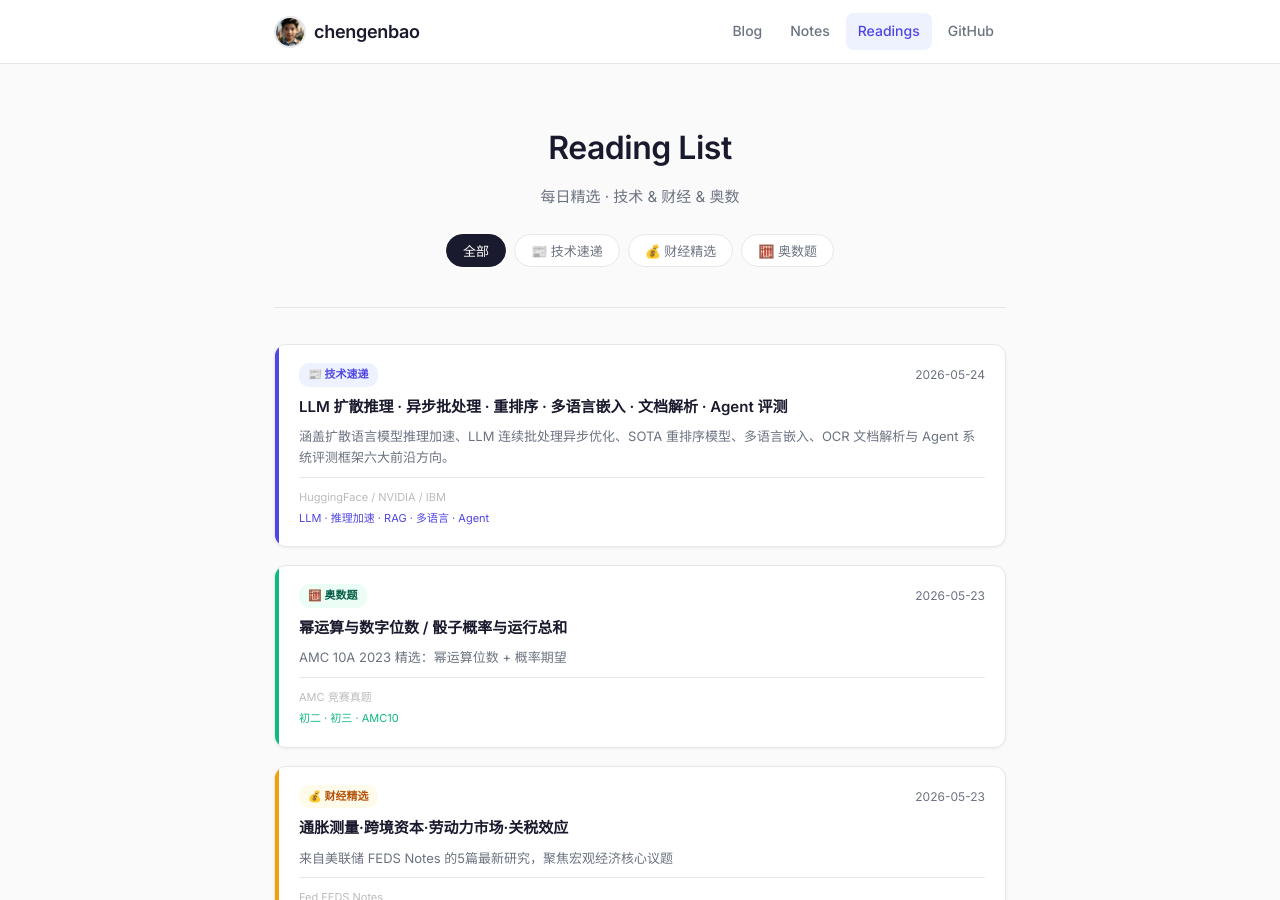
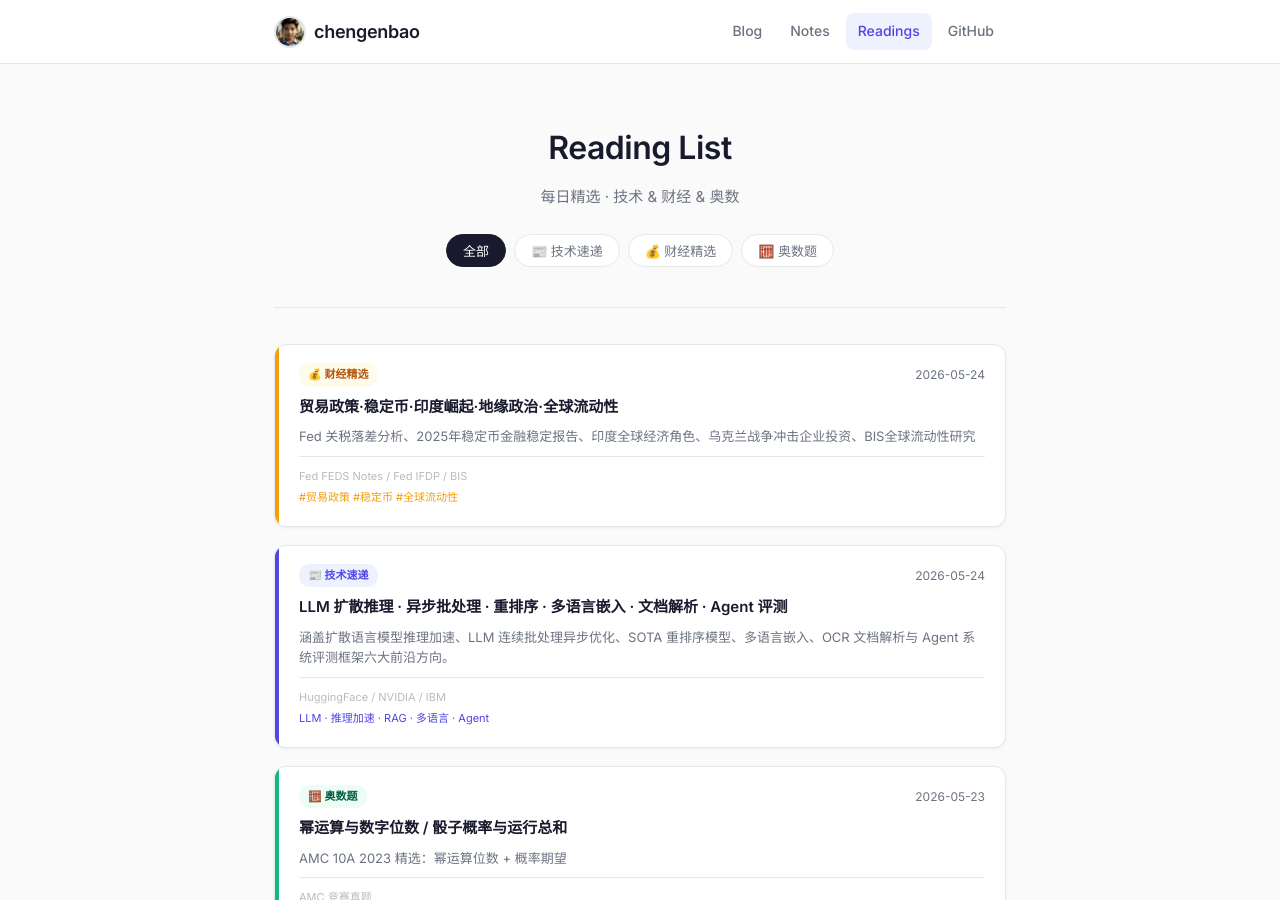
Before and after one commit to chengenbao/chengenbao.github.io, a Jekyll site: the page built from reading-list/index.md, in a window 1280 px wide and 900 px high. Built offline with Jekyll 4.4.1, drawn with Linux system fonts in a browser that asks for light colours.

Commit message:
update reading list index - finance daily 2026-05-24

```diff
--- a/reading-list/index.md
+++ b/reading-list/index.md
@@ -18,6 +18,22 @@ permalink: /reading-list/
   </div>
 
   <div class="rl-grid">
+<a class="rl-card finance" href="/reading-list/2026-05-24-finance-daily/">
+  <div class="rl-accent"></div>
+  <div class="rl-body">
+    <div class="rl-top">
+      <span class="rl-badge finance">💰 财经精选</span>
+      <time>2026-05-24</time>
+    </div>
+    <h2>贸易政策·稳定币·印度崛起·地缘政治·全球流动性</h2>
+    <p>Fed 关税落差分析、2025年稳定币金融稳定报告、印度全球经济角色、乌克兰战争冲击企业投资、BIS全球流动性研究</p>
+    <div class="rl-meta">
+      <span class="rl-source">Fed FEDS Notes / Fed IFDP / BIS</span>
+      <span class="rl-tags">#贸易政策 #稳定币 #全球流动性</span>
+    </div>
+  </div>
+</a>
+
 <a class="rl-card tech" href="/reading-list/2026-05-24-tech-daily/">
   <div class="rl-accent"></div>
   <div class="rl-body">
```
